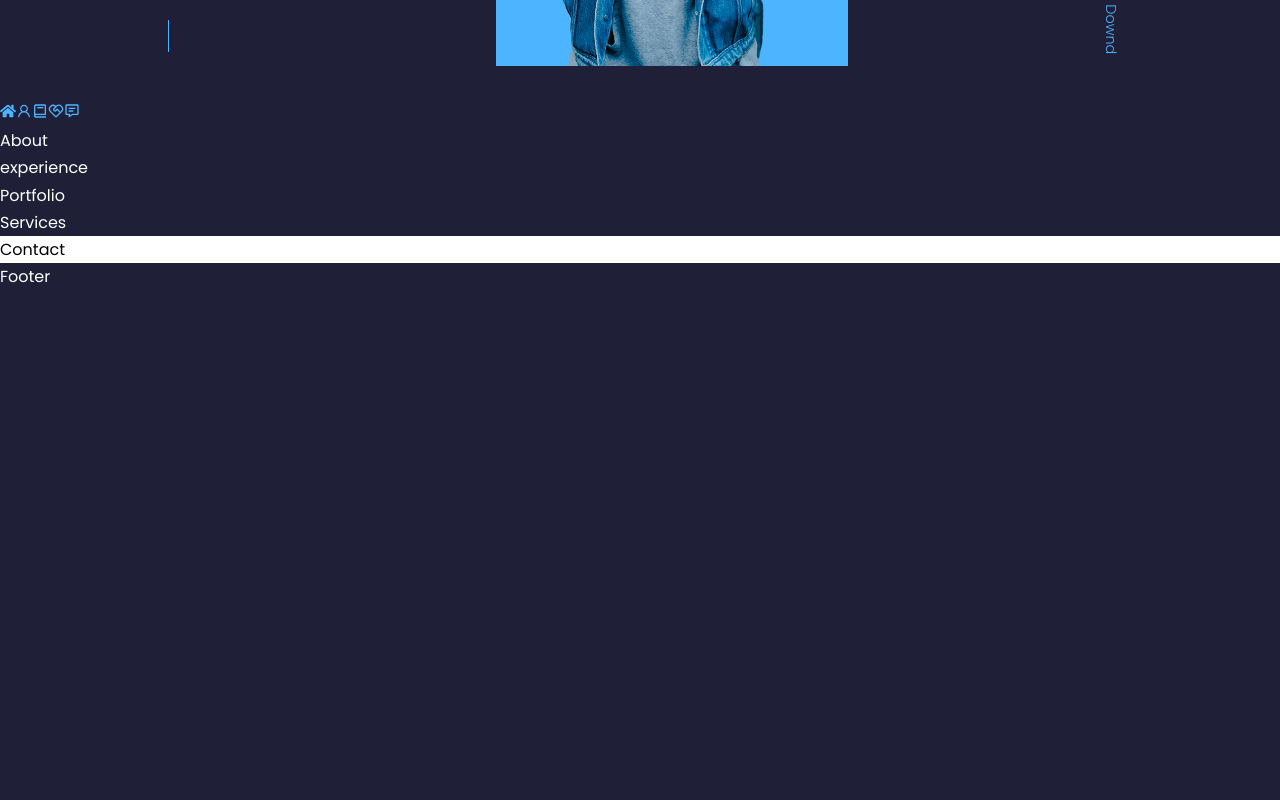
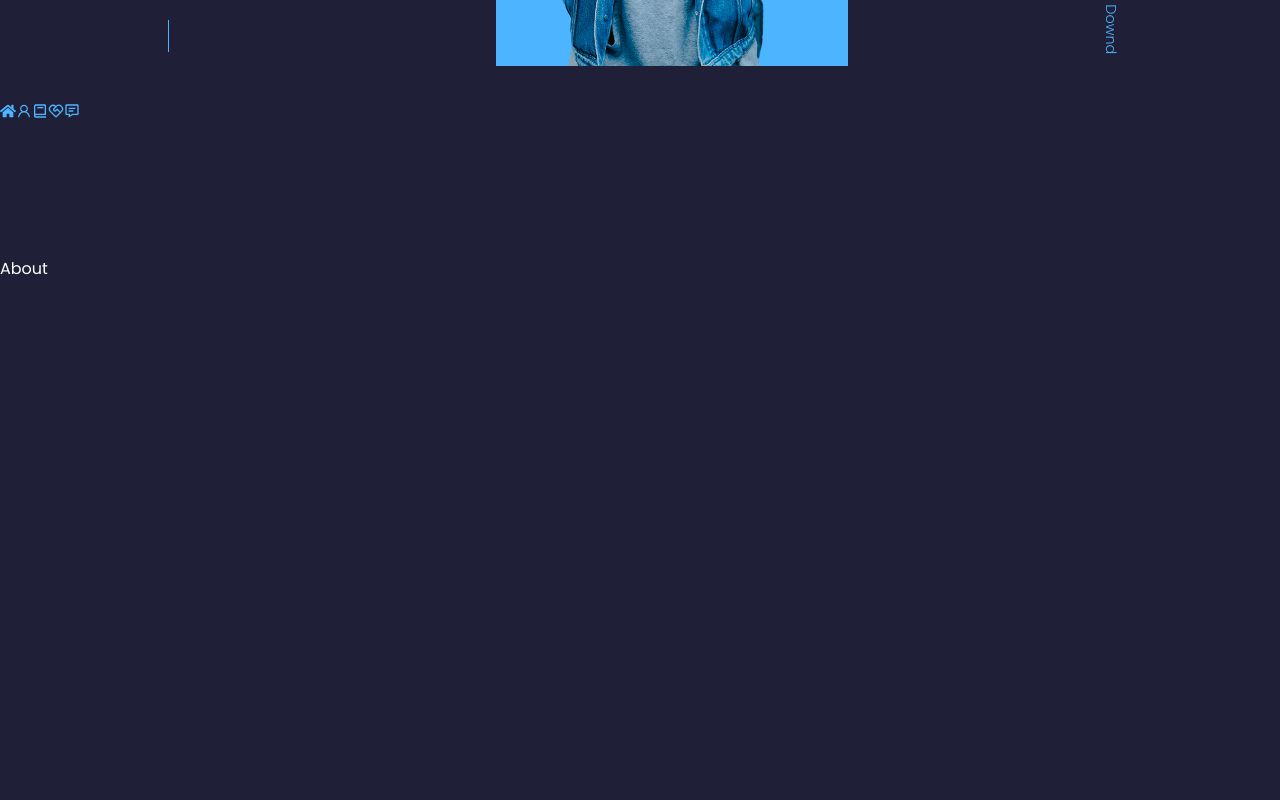
Before and after one commit to 12moi/portfolio-website, a React (Create React App) app: page / in a window 1280 px wide. Shown: the part 700-1500 px from the top of the page. Before the commit the page ends 990 px from the top, so only its background shows below. Built offline with nearby package versions, Linux system fonts and the light colour scheme.

Commit message:
add ids on components

```diff
--- a/src/components/Footer/Footer.jsx
+++ b/src/components/Footer/Footer.jsx
@@ -2,7 +2,7 @@
 import './footer.css'
 function Footer() {
   return (
-    <div>Footer</div>
+    <section id='footer'>Footer</section>
   )
 }
 
--- a/src/components/Services/Services.jsx
+++ b/src/components/Services/Services.jsx
@@ -2,7 +2,7 @@
 import './services.css'
 function Services() {
   return (
-    <div>Services</div>
+    <section id='service'>Services</section>
   )
 }
 
--- a/src/components/Testimonials/Testimonials.jsx
+++ b/src/components/Testimonials/Testimonials.jsx
@@ -2,7 +2,7 @@
 import './testimonials.css'
 function Testimonials() {
   return (
-    <div>Testimonials</div>
+    <section id='testimonials'>Testimonials</section>
   )
 }
 
--- a/src/components/about/About.jsx
+++ b/src/components/about/About.jsx
@@ -2,7 +2,7 @@
 import './about.css'
 const About = () => {
   return (
-    <div>About</div>
+    <section id='about'>About</section>
   )
 }
 
--- a/src/components/contact/Contact.jsx
+++ b/src/components/contact/Contact.jsx
@@ -3,7 +3,7 @@
 
 const Contact = () => {
   return (
-    <div className='contact'>Contact</div>
+    <section id='contact'>Contact</section>
   )
 }
 
--- a/src/components/experience/Experience.jsx
+++ b/src/components/experience/Experience.jsx
@@ -2,7 +2,7 @@
 import './experience.css'
 function experience() {
   return (
-    <div>experience</div>
+    <section id='experience'>experience</section>
   )
 }
 
--- a/src/components/portfolio/Portfolio.jsx
+++ b/src/components/portfolio/Portfolio.jsx
@@ -3,7 +3,7 @@
 
 function Portfolio() {
   return (
-    <div>Portfolio</div>
+    <section id='portfolio'>Portfolio</section>
   )
 }
 
--- a/src/index.css
+++ b/src/index.css
@@ -47,6 +47,7 @@
 }
 section{
   margin-top: 8rem;
+  height: 100vh;
 }
 section > h2, section > h5{
   text-align: center;
```
